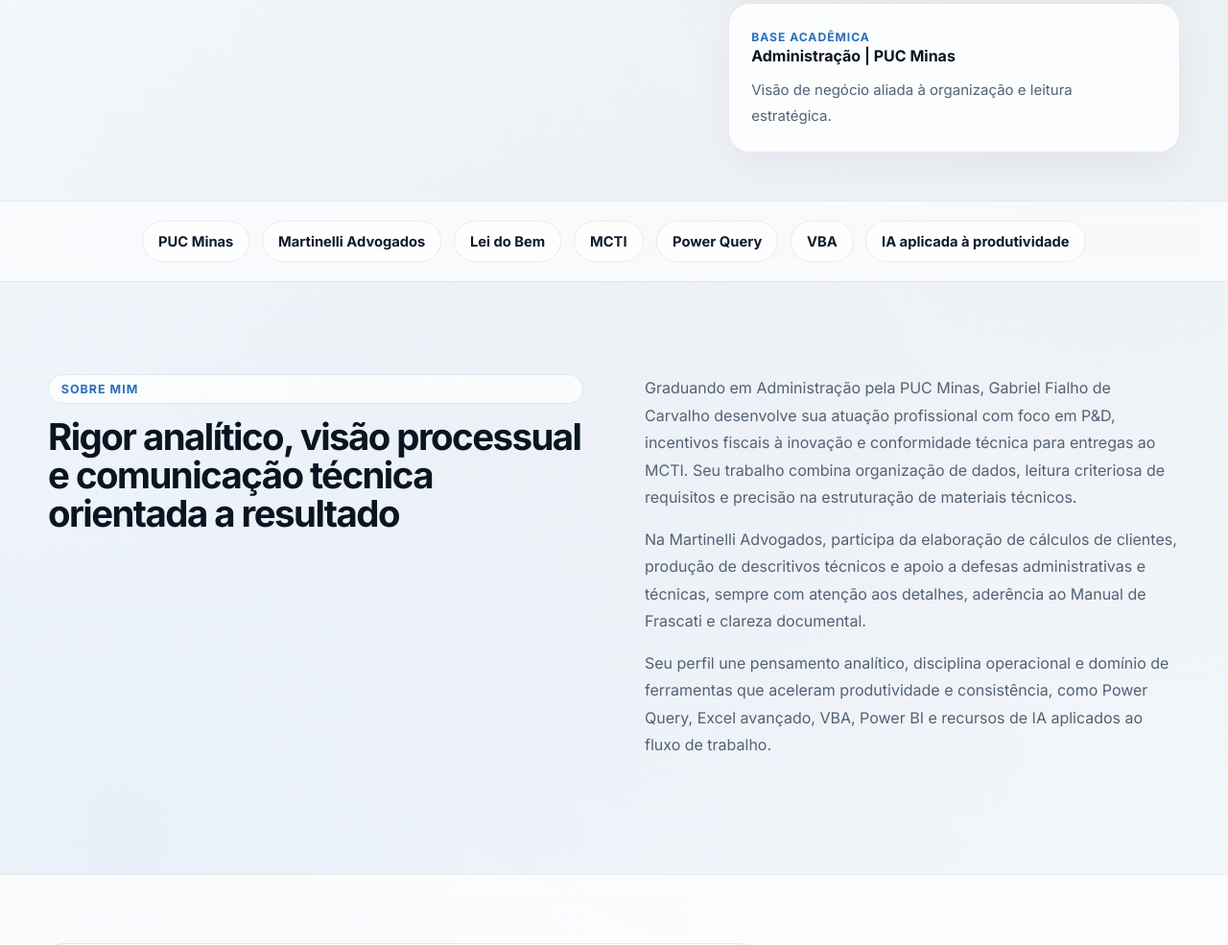
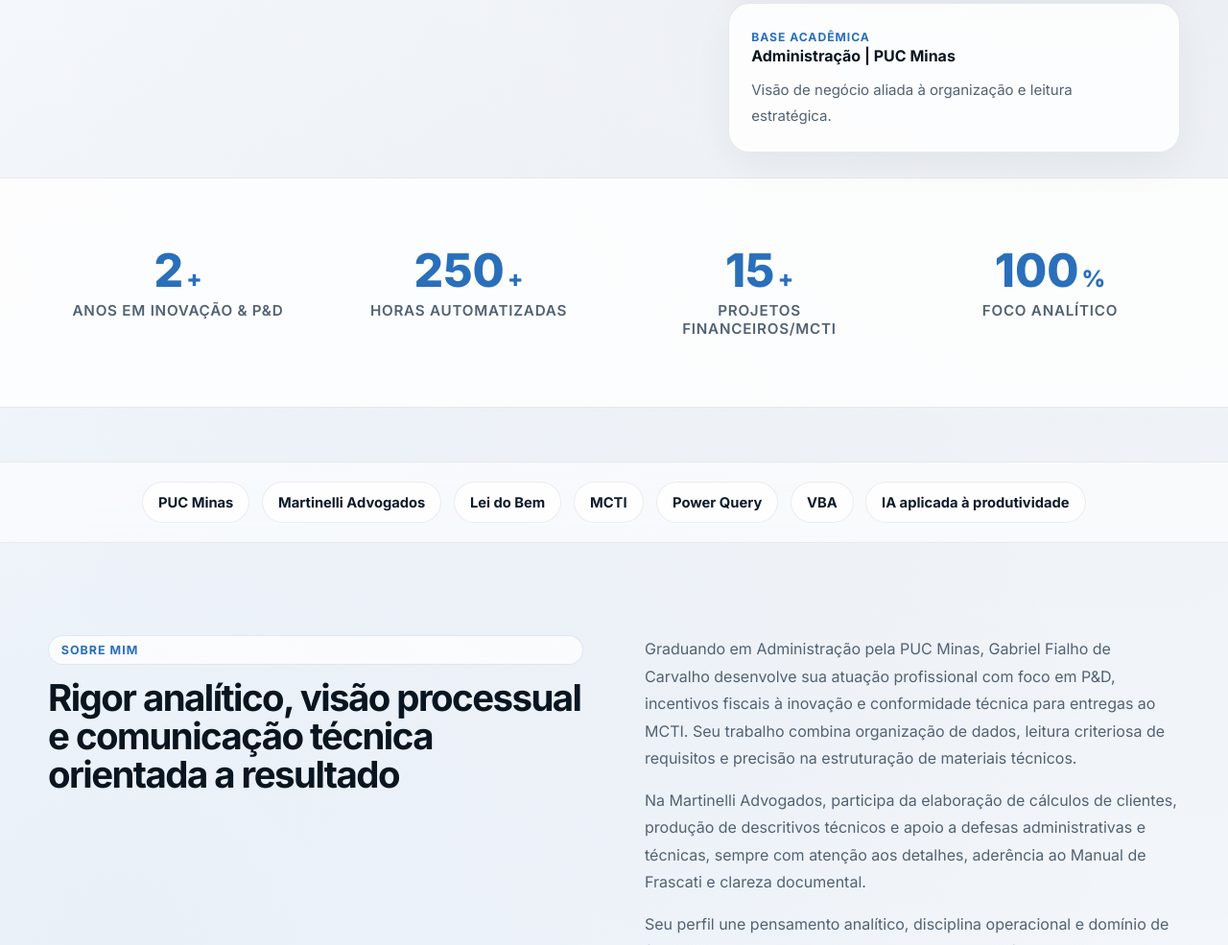
Before and after one commit to gabrielfialho34/landingpageGabriel, a plain HTML site: page index.html in a window 1280 px wide. Shown: the part 1225-2210 px from the top of the page at 96% size. Drawn offline with Linux system fonts and the light colour scheme.

Commit message:
feat: add opengraph tags and animated impact metrics banner

```diff
--- a/index.html
+++ b/index.html
@@ -23,6 +23,10 @@
       property="og:description"
       content="Especialista em transformar dados complexos em entregas estratégicas para o MCTI, utilizando Power Query, VBA e IA."
     />
+    <meta property="og:url" content="https://gabrielfialho34.github.io/landingpageGabriel/" />
+    <meta property="og:image" content="https://gabrielfialho34.github.io/landingpageGabriel/assets/profile.png" />
+    <meta property="og:image:alt" content="Foto de Gabriel Fialho de Carvalho" />
+    <meta property="og:site_name" content="Gabriel Fialho de Carvalho" />
     <meta name="robots" content="index,follow,max-image-preview:large" />
     <meta name="googlebot" content="index,follow,max-image-preview:large" />
     <meta name="format-detection" content="telephone=no" />
@@ -157,6 +161,28 @@
                 </article>
               </div>
             </aside>
+          </div>
+        </section>
+
+        <!-- Impact Metrics Banner -->
+        <section class="section-impact">
+          <div class="container impact-grid">
+            <article class="impact-item reveal">
+              <div class="impact-value"><span class="impact-number" data-target="2">0</span><span class="impact-suffix">+</span></div>
+              <p class="impact-label">Anos em Inovação & P&D</p>
+            </article>
+            <article class="impact-item reveal">
+              <div class="impact-value"><span class="impact-number" data-target="250">0</span><span class="impact-suffix">+</span></div>
+              <p class="impact-label">Horas Automatizadas</p>
+            </article>
+            <article class="impact-item reveal">
+              <div class="impact-value"><span class="impact-number" data-target="15">0</span><span class="impact-suffix">+</span></div>
+              <p class="impact-label">Projetos Financeiros/MCTI</p>
+            </article>
+            <article class="impact-item reveal">
+              <div class="impact-value"><span class="impact-number" data-target="100">0</span><span class="impact-suffix">%</span></div>
+              <p class="impact-label">Foco Analítico</p>
+            </article>
           </div>
         </section>
 
--- a/script.js
+++ b/script.js
@@ -49,18 +49,18 @@ if (!prefersReducedMotion.matches) {
 
   // --- Modern UI Reveal Animations ---
   const revealElements = document.querySelectorAll(
-    '.section-intro, .skill-card, .metric-card, .timeline-item, .education-card, .certifications-card, .panel-card, .hero-copy, .authority-items span'
+    '.section-intro, .skill-card, .metric-card, .timeline-item, .education-card, .certifications-card, .panel-card, .hero-copy, .authority-items span, .impact-item'
   );
 
   revealElements.forEach((el, index) => {
     el.classList.add('reveal');
     if (el.classList.contains('skill-card')) {
        el.style.transitionDelay = `${(index % 5) * 100}ms`;
-    } else if (el.classList.contains('metric-card')) {
-       el.style.transitionDelay = `${(index % 3) * 120}ms`;
+    } else if (el.classList.contains('metric-card') || el.classList.contains('impact-item')) {
+       el.style.transitionDelay = `${(index % 4) * 120}ms`;
     } else if (el.classList.contains('timeline-item')) {
        el.style.transitionDelay = `${(index % 3) * 150}ms`;
-    } else if (el.tagName.toLowerCase() === 'span') {
+    } else if (el.tagName.toLowerCase() === 'span' && !el.classList.contains('impact-number') && !el.classList.contains('impact-suffix')) {
        el.style.transitionDelay = `${(index % 7) * 80}ms`;
     }
   });
@@ -69,6 +69,28 @@ if (!prefersReducedMotion.matches) {
     entries.forEach(entry => {
       if (entry.isIntersecting) {
         entry.target.classList.add('active');
+
+        const numElement = entry.target.querySelector('.impact-number');
+        if (numElement && !numElement.dataset.animated) {
+          numElement.dataset.animated = "true";
+          const target = parseInt(numElement.getAttribute('data-target'), 10);
+          const duration = 2000;
+          const stepTime = 20;
+          const steps = duration / stepTime;
+          const stepValue = target / steps;
+          let current = 0;
+
+          const counterInterval = setInterval(() => {
+            current += stepValue;
+            if (current >= target) {
+              numElement.textContent = target;
+              clearInterval(counterInterval);
+            } else {
+              numElement.textContent = Math.floor(current);
+            }
+          }, stepTime);
+        }
+
         observer.unobserve(entry.target);
       }
     });
--- a/styles.css
+++ b/styles.css
@@ -696,6 +696,51 @@ svg {
   color: rgba(255, 255, 255, 0.5);
 }
 
+.section-impact {
+  padding: 3rem 0;
+  background: var(--surface);
+  border-top: 1px solid var(--line);
+  border-bottom: 1px solid var(--line);
+  margin-top: -1.5rem;
+  margin-bottom: 3.5rem;
+}
+
+.impact-grid {
+  display: grid;
+  grid-template-columns: repeat(auto-fit, minmax(200px, 1fr));
+  gap: 2rem;
+  text-align: center;
+}
+
+.impact-item {
+  padding: 1.5rem;
+}
+
+.impact-value {
+  font-size: 3rem;
+  font-weight: 800;
+  color: var(--accent);
+  line-height: 1;
+  margin-bottom: 0.5rem;
+  display: flex;
+  justify-content: center;
+  align-items: baseline;
+}
+
+.impact-suffix {
+  font-size: 1.5rem;
+  margin-left: 0.2rem;
+}
+
+.impact-label {
+  font-size: 0.95rem;
+  font-weight: 600;
+  color: var(--text-soft);
+  text-transform: uppercase;
+  letter-spacing: 0.05em;
+  margin: 0;
+}
+
 @keyframes ctaPulse {
   0%,
   100% {
```
